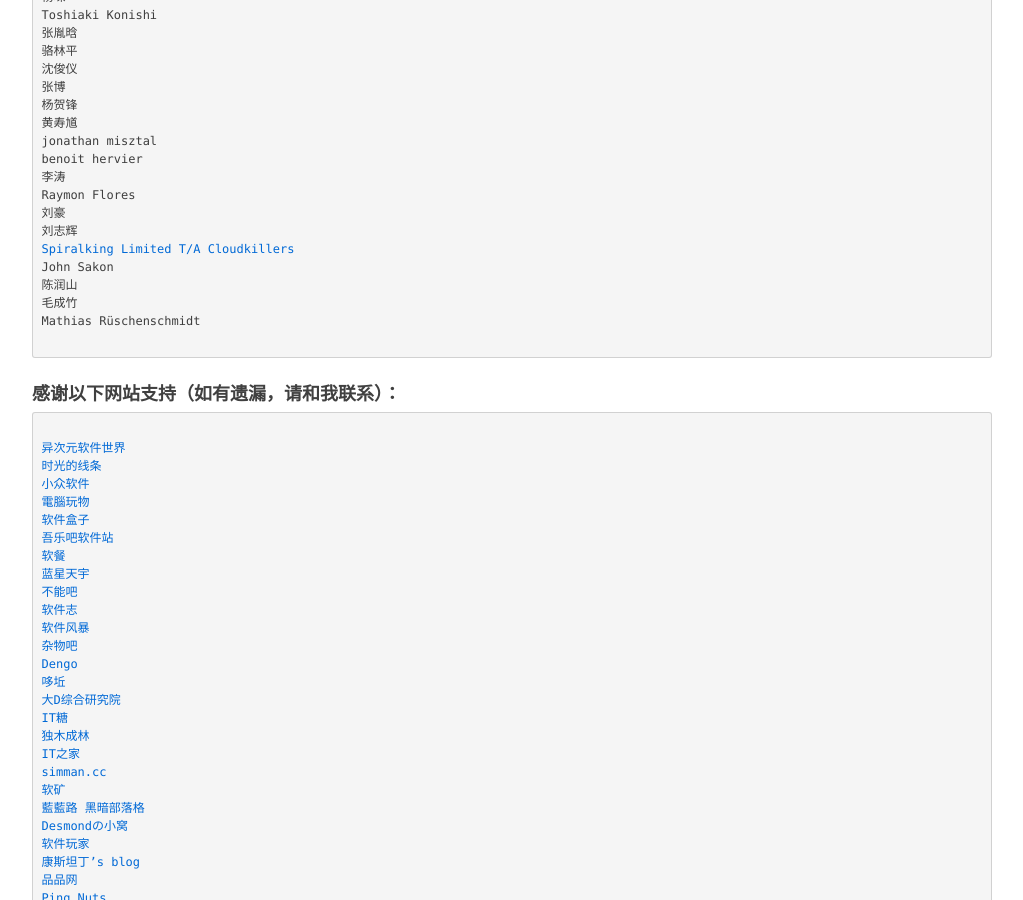
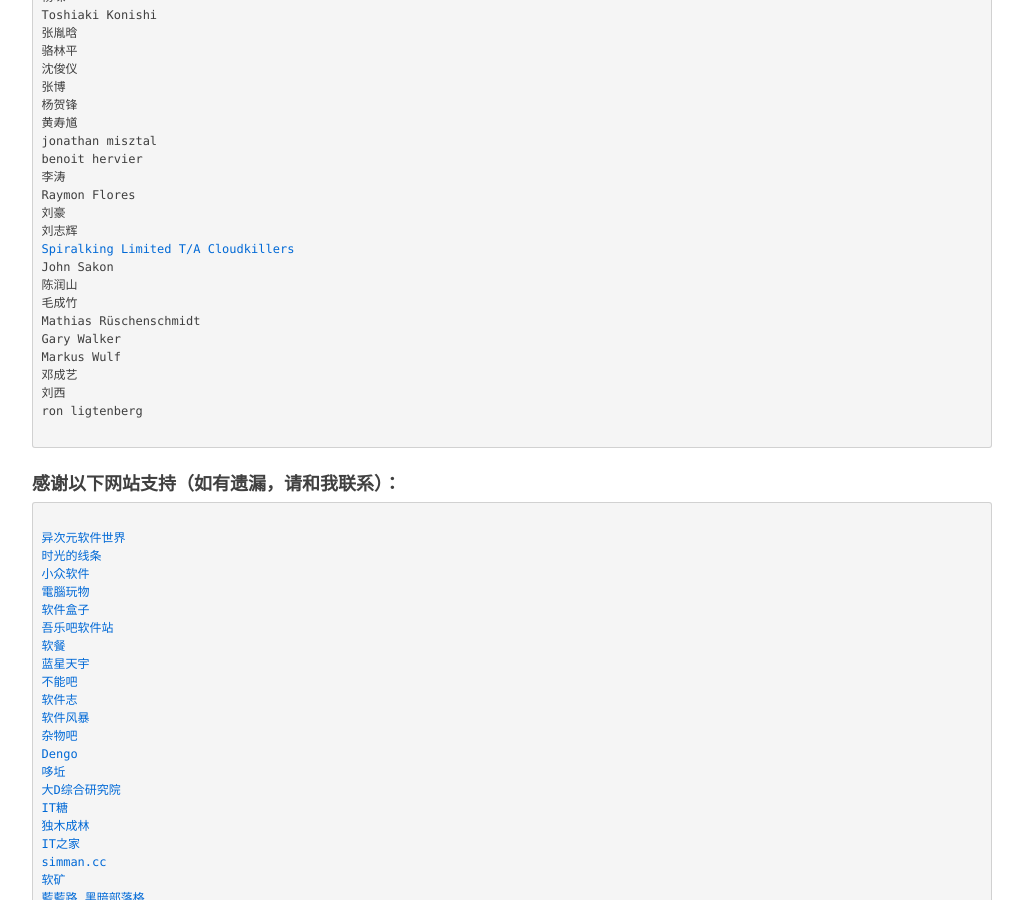
Before and after one commit to achermao/cn, a Jekyll site: the page built from thanks.md, in a window 1280 px wide and 900 px high, scrolled down 3751 px. Shown: the whole window, without its empty margins (118-1141 px from the left). Built offline with Jekyll 4.4.1, drawn with Linux system fonts in a browser that asks for light colours; some web fonts are replaced; Markdown is read by kramdown in place of the engine named in the settings.

Commit message:
邓成艺

```diff
--- a/_includes/donator.html
+++ b/_includes/donator.html
@@ -205,3 +205,8 @@
 陈润山
 毛成竹
 Mathias Rüschenschmidt
+Gary Walker
+Markus Wulf
+邓成艺
+刘西
+ron ligtenberg
```
